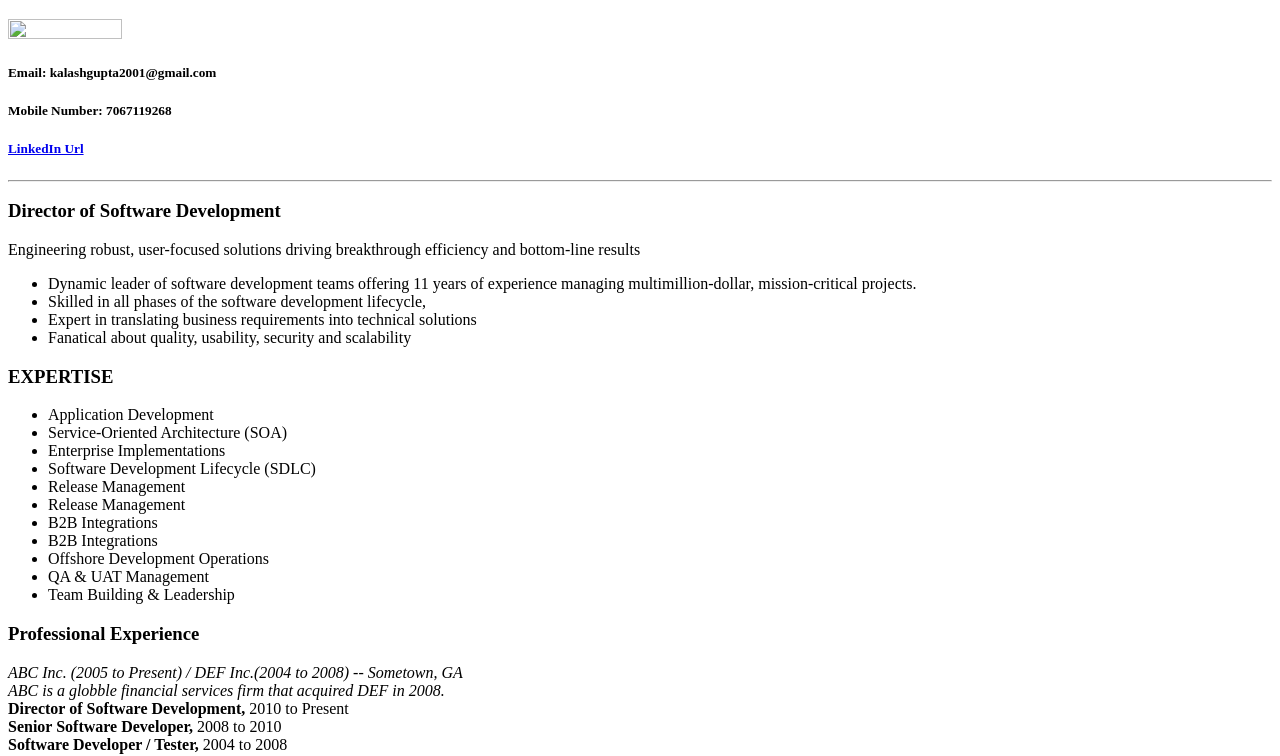
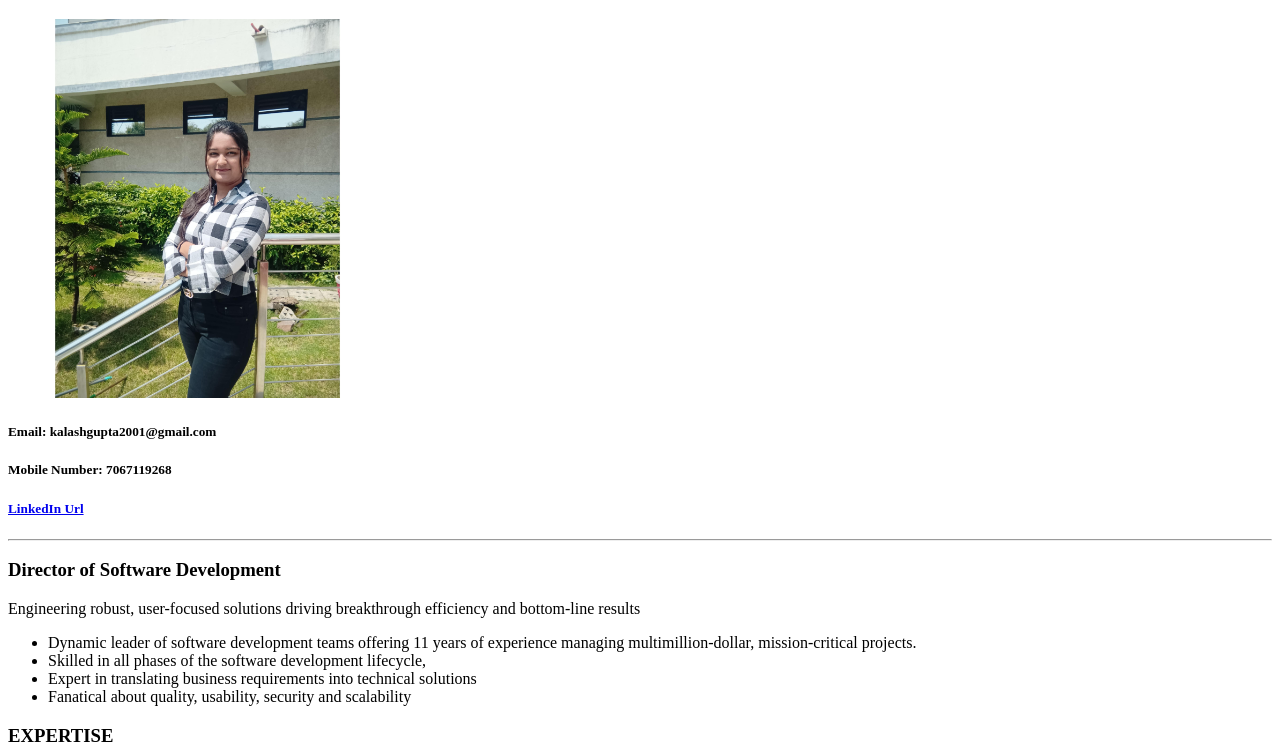
Before and after one commit to kalash0804/Portfolio, a plain HTML site: page index.html in a window 1280 px wide. Shown: the part 61-817 px from the top of the page. Drawn offline with Linux system fonts and the light colour scheme.

Commit message:
Update index.html

```diff
--- a/index.html
+++ b/index.html
@@ -7,7 +7,7 @@
 </head>
 <body>
     <h1>Kalash gupta</h1>
-    <img src="./img/pic.jpg" width="30%" height="30%"/><br>
+    <img src="./pic.jpg" width="30%" height="30%"/><br>
     <h5>Email: kalashgupta2001@gmail.com</h5>
     <h5>Mobile Number: 7067119268</h5>
     <h5><a href="https://www.linkedin.com/in/kalash-gupta08">LinkedIn Url</a></h5>
```
